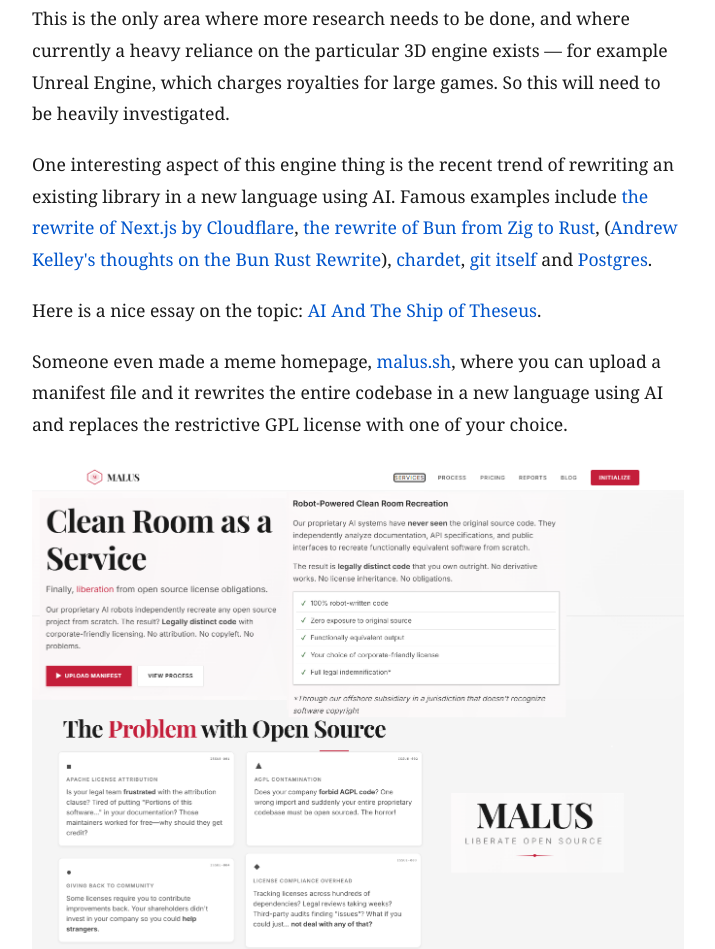
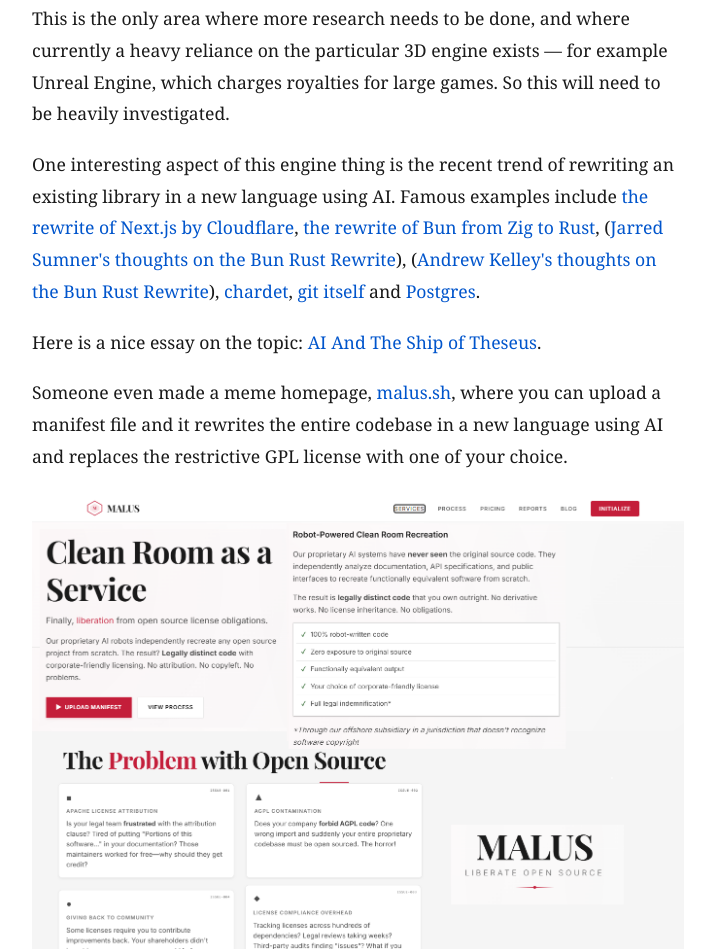
Before and after one commit to rhulha/blog, a plain HTML site: page ai-revolution-game-development.html in a window 1280 px wide. Shown: the part 4889-5838 px from the top of the page, without its empty margins (282-997 px from the left). Drawn offline with Linux system fonts and the light colour scheme.

Commit message:
Update AI revolution article with additional source for Bun Rust rewrite

```diff
--- a/ai-revolution-game-development.html
+++ b/ai-revolution-game-development.html
@@ -199,7 +199,7 @@
 
 <p>This is the only area where more research needs to be done, and where currently a heavy reliance on the particular 3D engine exists — for example Unreal Engine, which charges royalties for large games. So this will need to be heavily investigated.</p>
 
-<p>One interesting aspect of this engine thing is the recent trend of rewriting an existing library in a new language using AI. Famous examples include <a href="https://vinext.dev/">the rewrite of Next.js by Cloudflare</a>, <a href="https://github.com/oven-sh/bun/pull/30412">the rewrite of Bun from Zig to Rust</a>, (<a href="https://andrewkelley.me/post/my-thoughts-bun-rust-rewrite.html">Andrew Kelley's thoughts on the Bun Rust Rewrite</a>),
+<p>One interesting aspect of this engine thing is the recent trend of rewriting an existing library in a new language using AI. Famous examples include <a href="https://vinext.dev/">the rewrite of Next.js by Cloudflare</a>, <a href="https://github.com/oven-sh/bun/pull/30412">the rewrite of Bun from Zig to Rust</a>, (<a href="https://bun.com/blog/bun-in-rust">Jarred Sumner's thoughts on the Bun Rust Rewrite</a>), (<a href="https://andrewkelley.me/post/my-thoughts-bun-rust-rewrite.html">Andrew Kelley's thoughts on the Bun Rust Rewrite</a>),
 <a href="https://github.com/chardet/chardet/issues/327">chardet</a>, <a href="https://blog.gitbutler.com/true-grit">git itself</a> and <a href="https://github.com/malisper/pgrust">Postgres</a>.</p>
 
 <p>Here is a nice essay on the topic: <a href="https://lucumr.pocoo.org/2026/3/5/theseus/">AI And The Ship of Theseus</a>.</p>
```
